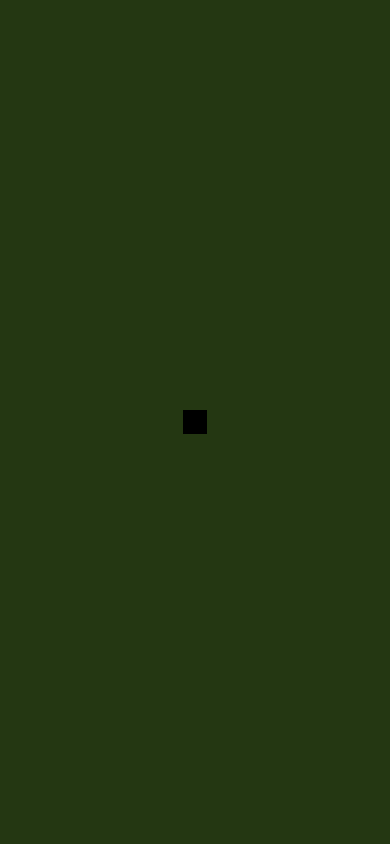
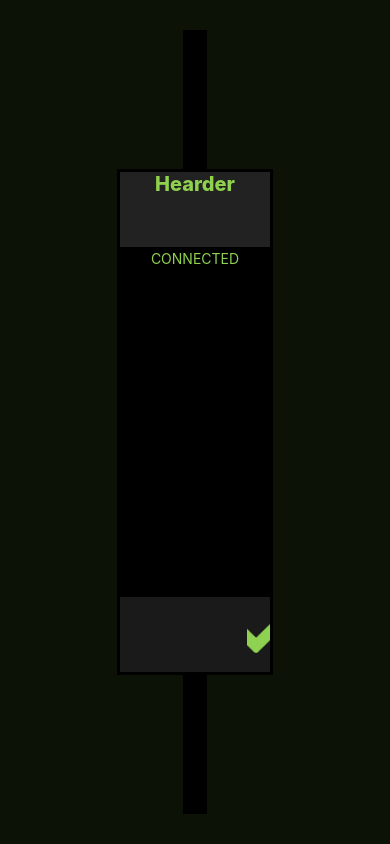
Before and after one commit to frimpongsarfok/AAS, a React Native app: screen / in a window 390 px wide. Built offline with nearby package versions, Linux system fonts and the light colour scheme.

Commit message:
menu dialog 02

```diff
--- a/ViewControllers/MainMenu.tsx
+++ b/ViewControllers/MainMenu.tsx
@@ -2,24 +2,18 @@ import React, { Dispatch, SetStateAction, useState } from "react";
 
 
 import {
-    Button,
-    Image,
-    ImageBackground,
     SafeAreaView,
     StyleSheet,
     Text,
-    TouchableOpacity,
     View
 } from "react-native";
 import { CheckButton, CloseButton, MenuButton, SelectableButton } from "../components/Buttons";
-import { TextBox } from "../components/Textboxes";
 import { AlertDialog, MESSAGETYPE } from "../components/AlertDialog";
 
 const styles = StyleSheet.create({
     dialog: {
         width: "90%",
         height: "90%",
-        flex: 1,
         backgroundColor: "#1A1A1A",
         alignItems: "center",
 
@@ -32,26 +26,26 @@ const styles = StyleSheet.create({
 const MainMenu = () => {
 
     const [dialogVisible, setDialogVisible] = useState(false);
-    const [selected,setSelected]=useState("make")
-    const [connected,setConnected]=useState(false);
+    const [selected, setSelected] = useState("make")
+    const [connected, setConnected] = useState(false);
     const JoinDialog = () => {
 
         return (
             <View style={styles.dialog} >
-                <View style={{ width: "100%", height: "10%", direction: "rtl",top:10 }}>
+                <View style={{ width: "100%", height: "10%", direction: "rtl", top: 10 }}>
                     <CloseButton onPress={() => setDialogVisible(!dialogVisible)} disabled={false} />
                 </View>
                 <View style={{ width: "50%", height: "50%", alignSelf: "center" }}>
                     <Text style={{ color: "#8FD14F", fontSize: 30, fontFamily: "Georgia", width: "100%", textAlign: "center", marginBottom: "15%" }}>SELECT OPTION</Text>
                     <View style={{ width: "100%", height: "30%", marginBottom: 10 }}>
-                        <SelectableButton value="MAKE CHALK" selected={selected==="make"?true:false} disabled={false} onPress={() => { setSelected("make")}} />
+                        <SelectableButton value="MAKE CHALK" selected={selected === "make" ? true : false} disabled={false} onPress={() => { setSelected("make") }} />
                     </View>
                     <View style={{ width: "100%", height: "30%", marginBottom: 10 }}>
-                        <SelectableButton value="JOIN CHALK" selected={selected==="create"?true:false} disabled={false} onPress={() => { setSelected("create")}} />
+                        <SelectableButton value="JOIN CHALK" selected={selected === "create" ? true : false} disabled={false} onPress={() => { setSelected("create") }} />
                     </View>
                 </View>
-                <View style={{ width: "100%", height: "40%", direction: "rtl", right:10 }}>
-                    <View style={{width:"10%",height:"100%", top:70}}>
+                <View style={{ width: "100%", height: "40%", direction: "rtl", right: 10 }}>
+                    <View style={{ width: "10%", height: "100%", top: 70 }}>
                         <CheckButton disabled={false} callback={() => { setDialogVisible(!dialogVisible) }} />
                     </View>
 
@@ -61,19 +55,36 @@ const MainMenu = () => {
             </View>
         )
     }
-    return <SafeAreaView style={{ flex: 1, flexDirection: "row", backgroundColor: "#243712", justifyContent: "center", alignItems: "center" }}>
+    return <SafeAreaView style={{ width: "100%", height: "100%", backgroundColor: "#243712", justifyContent: "center", alignItems: "center" }}>
         {dialogVisible && <JoinDialog />}
-        {!dialogVisible && <View style={{ flexDirection: "row", flexWrap: "wrap", backgroundColor: "#000000", margin: 30, padding: "3%"}}>
-            <MenuButton src={require("../assets/connectdevice.png")} disabled={false} onPress={() => { }} />
-            <MenuButton src={require("../assets/joinchalk.png")} disabled={false} onPress={() => { setDialogVisible(!dialogVisible) }} />
-            <MenuButton src={require("../assets/testdevice.png")} disabled={false} onPress={() => { }} />
-            <MenuButton src={require("../assets/data.png")} disabled={false} onPress={() => { }} />
-            <View style={{width:"100%",height:"100%",direction:"rtl" }}><MenuButton src={require("../assets/letgo.png")} disabled={false} onPress={() => { console.log("connected :"+connected); setConnected(!connected) }} /></View>
+        {!dialogVisible && <View style={{ flex: 1, flexDirection: "row", flexWrap: "wrap", backgroundColor: "#000000", margin: 30, padding: "3%", }}>
+            <View style={{ width: "45%", height: "25%", margin:"2%" }}>
+                <MenuButton src={require("../assets/connectdevice.png")} disabled={false} onPress={() => { }} />
+
+            </View>
+            <View style={{ width: "45%", height: "25%" , margin:"2%"}}>
+
+                <MenuButton src={require("../assets/joinchalk.png")} disabled={false} onPress={() => { setDialogVisible(!dialogVisible) }} />
+
+            </View>
+            <View style={{ width: "45%", height: "25%" , margin:"2%"}}>
+                <MenuButton src={require("../assets/testdevice.png")} disabled={false} onPress={() => { }} />
+
+            </View>
+            <View style={{ width: "45%", height: "25%", margin:"2%" }}>
+                <MenuButton src={require("../assets/data.png")} disabled={false} onPress={() => { }} />
+            </View>
+
+            <View style={{ width: "100%", height: "25%",margin:"2%", }}>
+                <View style={{width:"45%",marginStart:"49%"}}><MenuButton src={require("../assets/letgo.png")} disabled={false} onPress={() => { console.log("connected :" + connected); setConnected(!connected) }} /></View>
+            </View>
+
+
+        </View>}
+        {!connected &&  <AlertDialog messageType={MESSAGETYPE.SUCCESS} message="CONNECTED" closeHandle={()=>setConnected(!connected)} />}
 
 
 
-        </View>}
-        {connected && <AlertDialog messageType={MESSAGETYPE.SUCCESS} message="CONNECTED"/>}
     </SafeAreaView>
 }
 
--- a/components/AlertDialog.tsx
+++ b/components/AlertDialog.tsx
@@ -1,54 +1,88 @@
-import React from "react";
+import React, { ReactElement } from "react";
 
 import {
     SafeAreaView,
+    ScrollView,
     StyleSheet,
     Text,
     View,
- } from "react-native";
+} from "react-native";
+import { CheckButton, CloseButton } from "./Buttons";
 
- const styles=StyleSheet.create({
-    background:{
-        backgroundColor:"#000000AA",
-        justifyContent:"center",
-        alignItems:"center",
-        width:"100%",
-        flex:1,
-        flexDirection:"row"
+const styles = StyleSheet.create({
+    background: {
+        backgroundColor: "#000a",
+        justifyContent: "center",
+        alignItems: "center",
+        width: "100%",
+        height: "100%",
+        position: "absolute",
+
 
     },
-    message:{
-        backgroundColor:"#000",
-        borderBottomWidth:3,
-        borderTopWidth:3,
-        borderStartWidth:3,
-        borderEndWidth:3,
-        justifyContent:"center",
-        alignItems:"center",
-        width:"40%",
-        height:"60%"
+    message: {
+        backgroundColor: "#000",
+        borderBottomWidth: 3,
+        borderTopWidth: 3,
+        borderStartWidth: 3,
+        borderEndWidth: 3,
+        justifyContent: "center",
+        alignItems: "center",
+        width: "40%",
+        height: "60%",
+        opacity: 1,
     },
-    successMessage:{
-        color:"#8FD14F",
+    successMessage: {
+        color: "#8FD14F",
     },
-    warningMessage:{
-        color:"#FEF445",
+    warningMessage: {
+        color: "#FEF445",
     },
-    errorMessage:{
-        color:"#FF0000",
+    errorMessage: {
+        color: "#FF0000",
     }
- })
+})
 
- export enum MESSAGETYPE{
-    SUCCESS,
-    WARNING,
-    ERROR,
- }
- export const AlertDialog=(props:{messageType:MESSAGETYPE,message:string})=>{
-     const textColor=props.messageType===MESSAGETYPE.ERROR?{color:"#8FD14F"}:
-     props.messageType===MESSAGETYPE.SUCCESS?{color:"#8FD14F"}:
-     props.messageType===MESSAGETYPE.WARNING?{color:"#FF0000"}:{color:"3000"};
+export enum MESSAGETYPE {
+    SUCCESS,  //
+    WARNING, //
+    ERROR, //
+    INPUT // Text Box input
+}
+
+type Props = {
+    messageType: MESSAGETYPE,
+    message: string,
+    textBox?: []
+}
+export const AlertDialog = (props: { messageType?: MESSAGETYPE, message: string, textBox?: [],closeHandle:()=>void, okHandle?:()=>void }) => {
+
+    const textColor = props.messageType === MESSAGETYPE.ERROR ? { color: "#8FD14F" } :
+        props.messageType === MESSAGETYPE.SUCCESS ? { color: "#8FD14F" } :
+            props.messageType === MESSAGETYPE.WARNING ? { color: "#FF0000" } : { color: "#8FD14F" };
+
     return <SafeAreaView style={styles.background}>
-        <Text style={[styles.message,textColor]}>{props.message}</Text>
+        <View style={[styles.message]}>
+
+            <View style={{ height: "15%", width: "100%", backgroundColor: "#222" }}>
+                <Text style={{width:"100%", textAlign:"center",color:"#8FD14F", fontWeight:"800",fontSize:20}}>Hearder</Text>
+            </View>
+            <View style={{ height: "70%", width: "95%", backgroundColor: "#000" }}>
+                {props.messageType!==MESSAGETYPE.INPUT && <Text style={[{textAlign:"center",margin:"2%",justifyContent:"center"},textColor]}>{props.message}</Text>}
+            </View>
+            <View style={[{height: "15%", backgroundColor: "#1A1A1A", width: "100%", flexDirection: "row"},props.messageType===MESSAGETYPE.INPUT?{}:{direction:"rtl"}] }>
+                <View style={{ width: "50%", height: "100%" }}>
+                    <View style={{ width: "30%", height: "100%" }}>
+                        <CheckButton disabled={false} callback={() => {props.messageType===MESSAGETYPE.INPUT?props.okHandle:props.closeHandle() }} />
+                    </View>
+                </View>
+                {props.messageType===MESSAGETYPE.INPUT&& <View style={{ width: "50%", height: "100%", direction: "rtl" }}>
+                    <View style={{ backgroundColor:"#1A1A1A",width: "30%", height: "100%", }}>
+                        <CloseButton disabled={false} onPress={() => {props.closeHandle() }} /></View>
+                </View >}
+            </View>
+        </View>
+
+
     </SafeAreaView>
- }
+}
--- a/components/Buttons.tsx
+++ b/components/Buttons.tsx
@@ -3,8 +3,8 @@ import { GestureResponderEvent, Image, ImageBackground, StyleSheet, Text, Toucha
 
 const styles = StyleSheet.create({
     buttonList: {
-        width: "48%",
-        height: "30%",
+        width: "100%",
+        height: "100%",
         color: "#FFFFFF",
         margin: "1%",
         backgroundColor: "#fff",
@@ -33,8 +33,8 @@ const styles = StyleSheet.create({
         fontWeight: "700"
     },
     closeButton: {
-        width: "5%",
-        height: "70%",
+        width: "100%",
+        height: "100%",
         top:2,
         left:10
     },
```
